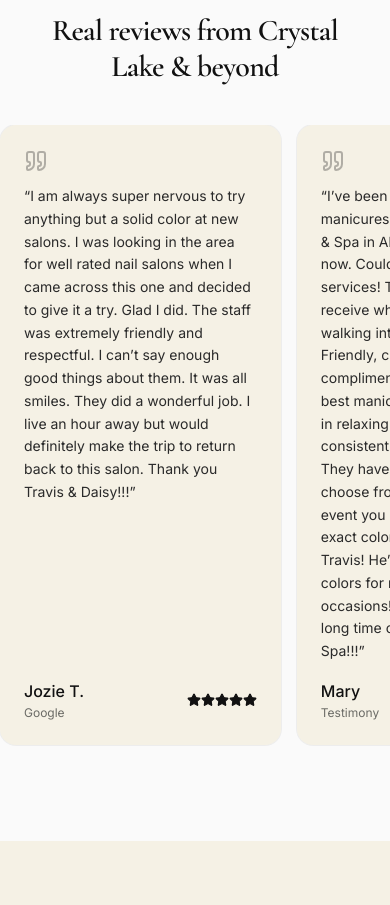
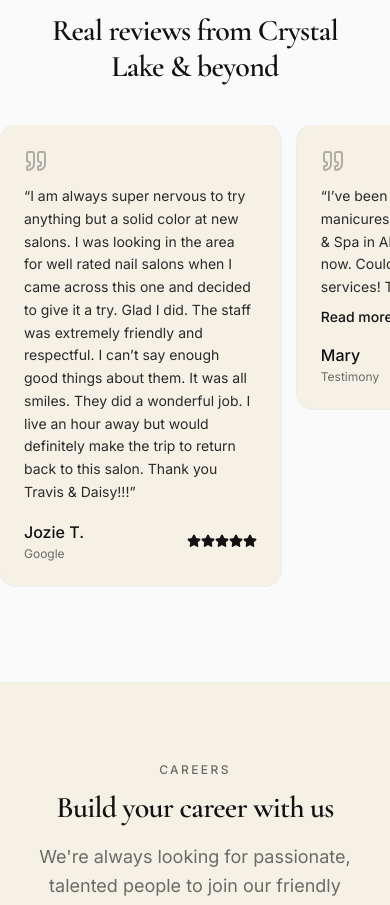
Before and after one commit to Dilpickl/nail-tek-and-spa, a Next.js app: page / in a window 390 px wide. Shown: the part 3482-4387 px from the top of the page. Built offline with nearby package versions, Linux system fonts and the light colour scheme.

Commit message:
Add Read more for long mobile testimonials
Clamp Mary’s long review on phone so carousel cards stay even height,
with a Read more control to expand the full quote.

Co-authored-by: Dilpickl <Dilpickl@users.noreply.github.com>

```diff
--- a/components/sections/Reviews.tsx
+++ b/components/sections/Reviews.tsx
@@ -1,9 +1,8 @@
-import { Star, Quote } from "lucide-react";
-
 import { testimonials } from "@/lib/config/salonData";
 import { Reveal } from "@/components/ui/reveal";
 import { GoogleReviewWidget } from "@/components/sections/GoogleReviewWidget";
 import { FacebookReviewWidget } from "@/components/sections/FacebookReviewWidget";
+import { TestimonialCard } from "@/components/sections/TestimonialCard";
 
 export function Reviews() {
   return (
@@ -22,32 +21,14 @@ export function Reviews() {
       {/* Mobile: swipe testimonials, then compact Google / Facebook cards */}
       <div className="mt-10 md:hidden">
         <Reveal>
-          <div className="h-scroll">
+          <div className="h-scroll items-start">
             {testimonials.map((t, i) => (
-              <figure
+              <TestimonialCard
                 key={`${t.name}-${i}`}
-                className="h-scroll-item flex flex-col rounded-2xl bg-background p-6 ring-1 ring-ink/5"
-              >
-                <Quote className="size-6 text-ink/30" />
-                <blockquote className="mt-3 flex-1 text-sm leading-relaxed text-ink-soft">
-                  &ldquo;{t.quote}&rdquo;
-                </blockquote>
-                <figcaption className="mt-4 flex items-center justify-between gap-3">
-                  <span>
-                    <span className="font-medium text-ink">{t.name}</span>
-                    {t.source && (
-                      <span className="mt-0.5 block text-xs text-ink-muted">
-                        {t.source}
-                      </span>
-                    )}
-                  </span>
-                  <span className="flex shrink-0">
-                    {Array.from({ length: 5 }).map((_, j) => (
-                      <Star key={j} className="size-3.5 fill-ink text-ink" />
-                    ))}
-                  </span>
-                </figcaption>
-              </figure>
+                testimonial={t}
+                collapsible
+                className="h-scroll-item"
+              />
             ))}
             <div className="h-scroll-item">
               <GoogleReviewWidget compact />
@@ -71,27 +52,11 @@ export function Reviews() {
         <div className="grid gap-5 sm:grid-cols-2">
           {testimonials.map((t, i) => (
             <Reveal key={`${t.name}-${i}`} delay={i * 0.07}>
-              <figure className="flex h-full flex-col rounded-2xl bg-background p-6 ring-1 ring-ink/5">
-                <Quote className="size-6 text-ink/30" />
-                <blockquote className="mt-3 flex-1 text-sm leading-relaxed text-ink-soft sm:text-base">
-                  &ldquo;{t.quote}&rdquo;
-                </blockquote>
-                <figcaption className="mt-4 flex items-center justify-between gap-3">
-                  <span>
-                    <span className="font-medium text-ink">{t.name}</span>
-                    {t.source && (
-                      <span className="mt-0.5 block text-xs text-ink-muted">
-                        {t.source}
-                      </span>
-                    )}
-                  </span>
-                  <span className="flex shrink-0">
-                    {Array.from({ length: 5 }).map((_, j) => (
-                      <Star key={j} className="size-3.5 fill-ink text-ink" />
-                    ))}
-                  </span>
-                </figcaption>
-              </figure>
+              <TestimonialCard
+                testimonial={t}
+                className="h-full"
+                quoteClassName="flex-1 sm:text-base"
+              />
             </Reveal>
           ))}
         </div>
--- /dev/null
+++ b/components/sections/TestimonialCard.tsx
@@ -0,0 +1,71 @@
+"use client";
+
+import { useState } from "react";
+import { Star, Quote } from "lucide-react";
+
+import type { Testimonial } from "@/lib/config/salonData";
+import { cn } from "@/lib/utils";
+
+/** Only unusually long quotes (e.g. Mary) collapse on mobile. */
+const COLLAPSE_AT = 480;
+
+export function TestimonialCard({
+  testimonial,
+  className,
+  quoteClassName,
+  collapsible = false,
+}: {
+  testimonial: Testimonial;
+  className?: string;
+  quoteClassName?: string;
+  collapsible?: boolean;
+}) {
+  const [expanded, setExpanded] = useState(false);
+  const canCollapse = collapsible && testimonial.quote.length > COLLAPSE_AT;
+  const clamped = canCollapse && !expanded;
+
+  return (
+    <figure
+      className={cn(
+        "flex flex-col rounded-2xl bg-background p-6 ring-1 ring-ink/5",
+        className
+      )}
+    >
+      <Quote className="size-6 shrink-0 text-ink/30" />
+      <blockquote
+        className={cn(
+          "mt-3 text-sm leading-relaxed text-ink-soft",
+          clamped && "line-clamp-5",
+          quoteClassName
+        )}
+      >
+        &ldquo;{testimonial.quote}&rdquo;
+      </blockquote>
+      {canCollapse ? (
+        <button
+          type="button"
+          onClick={() => setExpanded((v) => !v)}
+          className="mt-2 self-start text-sm font-medium text-ink underline-offset-2 hover:underline"
+          aria-expanded={expanded}
+        >
+          {expanded ? "Show less" : "Read more"}
+        </button>
+      ) : null}
+      <figcaption className="mt-4 flex items-center justify-between gap-3">
+        <span>
+          <span className="font-medium text-ink">{testimonial.name}</span>
+          {testimonial.source ? (
+            <span className="mt-0.5 block text-xs text-ink-muted">
+              {testimonial.source}
+            </span>
+          ) : null}
+        </span>
+        <span className="flex shrink-0">
+          {Array.from({ length: 5 }).map((_, j) => (
+            <Star key={j} className="size-3.5 fill-ink text-ink" />
+          ))}
+        </span>
+      </figcaption>
+    </figure>
+  );
+}
```
